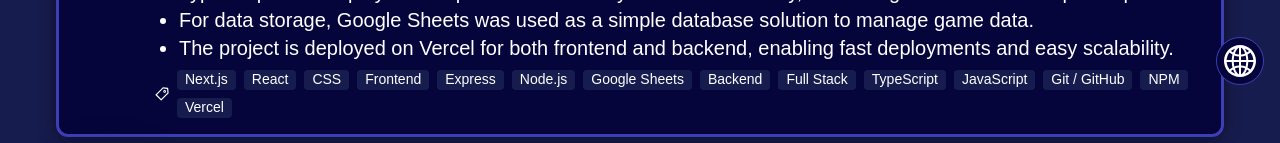
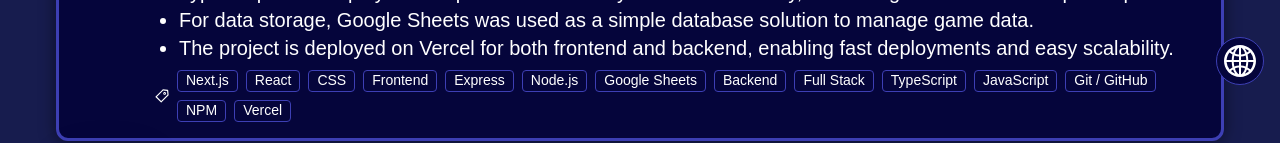
Before and after one commit to fanyuuu2006/fanyu, a Next.js app: page /portfolio in a window 1280 px wide. Shown: the part 699-842 px from the top of the page. Built offline with nearby package versions, Linux system fonts and the light colour scheme.

Commit message:
feature: 作品集標籤可點擊按鈕

```diff
--- a/src/components/portfolio/PortfolioCard.tsx
+++ b/src/components/portfolio/PortfolioCard.tsx
@@ -1,5 +1,9 @@
 import Image from "next/image";
-import { PortfolioItem, PortfolioLinkCategory } from "@/types/portfolio";
+import {
+  PortfolioItem,
+  PortfolioLinkCategory,
+  PortfolioTag,
+} from "@/types/portfolio";
 import { slugify } from "@/utils/url";
 import { useLanguage } from "@/context/LanguageContext";
 import { OutsideLink } from "fanyucomponents";
@@ -10,6 +14,7 @@ import {
   LinkOutlined,
   TagOutlined,
 } from "@ant-design/icons";
+import { PortfolioTagButton } from "./PortfolioTagButton";
 
 const categoryIcon: Record<PortfolioLinkCategory, React.ReactNode> = {
   demo: <LinkOutlined />,
@@ -20,14 +25,27 @@ const categoryIcon: Record<PortfolioLinkCategory, React.ReactNode> = {
 export interface PortfolioCardProps
   extends React.HTMLAttributes<HTMLDivElement> {
   item: PortfolioItem;
+  currentTag: PortfolioTag | null;
+  setCurrentTag: React.Dispatch<React.SetStateAction<PortfolioTag | null>>;
+  setShowCategory: React.Dispatch<React.SetStateAction<boolean>>;
 }
 
-export const PortfolioCard = ({ item, className, ...rest }: PortfolioCardProps) => {
+export const PortfolioCard = ({
+  item,
+  currentTag,
+  setCurrentTag,
+  setShowCategory,
+  className,
+  ...rest
+}: PortfolioCardProps) => {
   const Language = useLanguage();
   return (
     <div
       id={slugify(item.title.english)}
-      className= {className+" card bordered shadow w-full p-4 gap-4 flex flex-col md:flex-row"}
+      className={
+        className +
+        " card bordered shadow w-full p-4 gap-4 flex flex-col md:flex-row"
+      }
       {...rest}
     >
       <Image
@@ -63,12 +81,15 @@ export const PortfolioCard = ({ item, className, ...rest }: PortfolioCardProps)
           <TagOutlined />
           <div className="flex flex-wrap gap-2">
             {item.tags.map((tag) => (
-              <span
-                className="whitespace-nowrap px-2 rounded-sm bg-[var(--background-color)]"
+              <PortfolioTagButton
                 key={tag}
+                tag={tag}
+                currentTag={currentTag}
+                setCurrentTag={setCurrentTag}
+                setShowCategory={setShowCategory}
               >
                 {tag}
-              </span>
+              </PortfolioTagButton>
             ))}
           </div>
         </div>
--- a/src/components/portfolio/PortfolioSection.tsx
+++ b/src/components/portfolio/PortfolioSection.tsx
@@ -128,7 +128,13 @@ export const PortfolioSection = () => {
           <>{portfolioContent.nofound}</>
         ) : (
           filteredPortfolio.map((item: PortfolioItem) => (
-            <PortfolioCard key={item.title.english} item={item} />
+            <PortfolioCard
+              key={item.title.english}
+              item={item}
+              currentTag={currentTag}
+              setCurrentTag={setCurrentTag}
+              setShowCategory={setShowCategory}
+            />
           ))
         )}
         <Link className="note" href="/#portfolio">
--- a/src/components/portfolio/PortfolioTagButton.tsx
+++ b/src/components/portfolio/PortfolioTagButton.tsx
@@ -20,8 +20,8 @@ export const PortfolioTagButton = ({
   return (
     <button
       onClick={() => {
-        setCurrentTag(tag);
-        setShowCategory(false);
+        setCurrentTag?.(tag);
+        setShowCategory?.(false);
       }}
       className={`${className} btn card-link ${
         tag === currentTag ? "active" : ""
```
